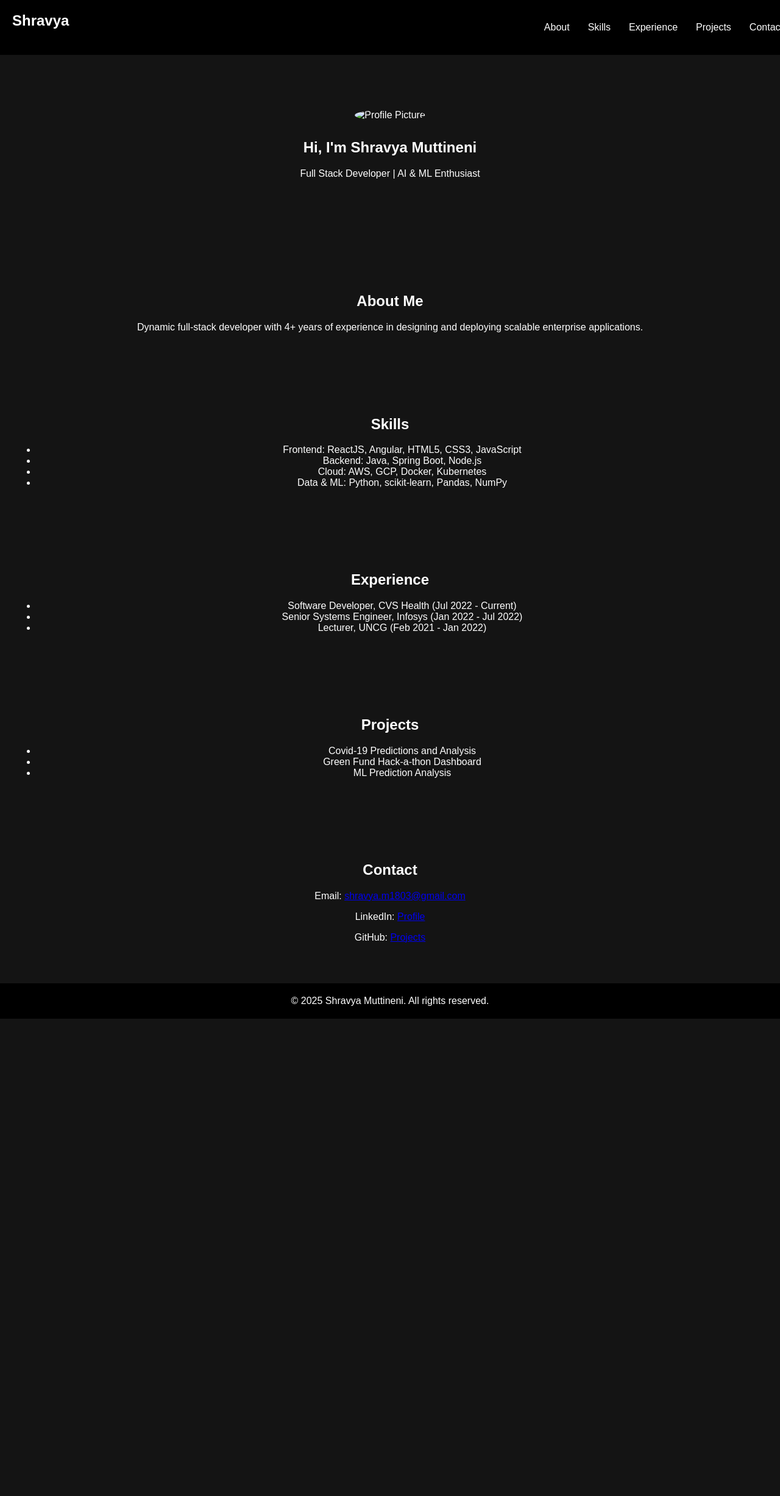
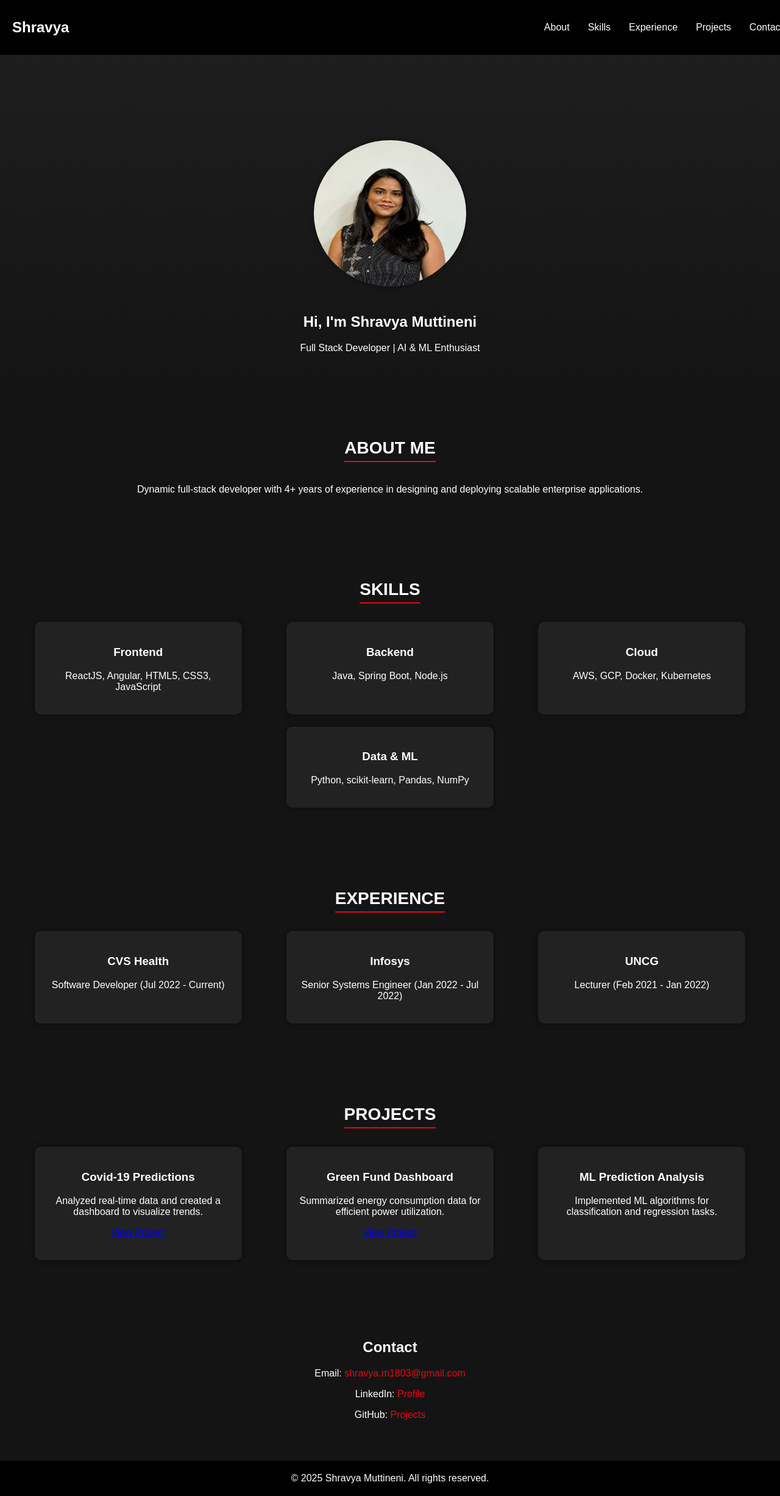
Before and after one commit to shravyamuttineni/shravyaprofile, a plain HTML site: page index.html in a window 1280 px wide. Shown: the whole page at 61% size. Before the commit the page ends 1671 px from the top, so only its background shows below. Drawn offline with Linux system fonts and the light colour scheme.

Commit message:
added scroll andsomeenhancements

```diff
--- a/index.html
+++ b/index.html
@@ -5,6 +5,111 @@
     <meta name="viewport" content="width=device-width, initial-scale=1.0">
     <title>Shravya Muttineni - Portfolio</title>
     <link rel="stylesheet" href="styles.css">
+    <style>
+        body {
+            font-family: Arial, sans-serif;
+            margin: 0;
+            padding: 0;
+            background-color: #141414;
+            color: white;
+            scroll-behavior: smooth; /* Enables smooth scrolling */
+        }
+        header {
+            display: flex;
+            justify-content: space-between;
+            align-items: center;
+            padding: 20px;
+            background-color: black;
+            position: fixed;
+            width: 100%;
+            top: 0;
+            z-index: 1000;
+        }
+        header .logo {
+            font-size: 24px;
+            font-weight: bold;
+            color: white;
+        }
+        header nav ul {
+            list-style: none;
+            display: flex;
+            padding: 0;
+        }
+        header nav ul li {
+            margin: 0 15px;
+        }
+        header nav ul li a {
+            color: white;
+            text-decoration: none;
+            transition: color 0.3s;
+        }
+        header nav ul li a:hover {
+            color: #e50914;
+        }
+        .hero {
+            text-align: center;
+            padding: 150px 20px 50px;
+            margin-top: 80px;
+            background: linear-gradient(to bottom, #1e1e1e, #141414);
+        }
+        .hero img {
+            width: 250px;
+            height: 15pc;
+            border-radius: 50%;
+            margin-bottom: 20px;
+            box-shadow: 0px 0px 10px rgba(0, 0, 0, 0.5);
+        }
+        .hero h1, .hero p {
+            animation: fadeIn 1.5s ease;
+        }
+        @keyframes fadeIn {
+            from { opacity: 0; transform: translateY(20px); }
+            to { opacity: 1; transform: translateY(0); }
+        }
+        .content {
+            padding: 50px 20px;
+            text-align: center;
+        }
+        .content h2 {
+            margin-bottom: 20px;
+            font-size: 28px;
+            text-transform: uppercase;
+            border-bottom: 2px solid #e50914;
+            display: inline-block;
+            padding-bottom: 5px;
+        }
+        .skills, .projects, .experience {
+            display: flex;
+            justify-content: space-around;
+            flex-wrap: wrap;
+        }
+        .card {
+            background-color: #222;
+            border-radius: 10px;
+            padding: 20px;
+            width: 300px;
+            margin: 10px;
+            box-shadow: 0px 0px 10px rgba(0, 0, 0, 0.5);
+            transition: transform 0.3s, box-shadow 0.3s;
+        }
+        .card:hover {
+            transform: translateY(-10px);
+            box-shadow: 0px 0px 15px rgba(255, 0, 0, 0.8);
+        }
+        .contact {
+            text-align: center;
+            padding: 50px 20px;
+        }
+        .contact a {
+            color: #e50914;
+            text-decoration: none;
+        }
+        footer {
+            text-align: center;
+            padding: 20px;
+            background-color: black;
+        }
+    </style>
 </head>
 <body>
     <header>
@@ -21,7 +126,7 @@
     </header>
 
     <section class="hero">
-        <img src="profile.jpg" alt="Profile Picture" class="profile-pic">
+        <img src="profile.jpg" alt="Profile Picture">
         <h1>Hi, I'm Shravya Muttineni</h1>
         <p>Full Stack Developer | AI & ML Enthusiast</p>
     </section>
@@ -33,33 +138,65 @@
 
     <section id="skills" class="content">
         <h2>Skills</h2>
-        <ul>
-            <li>Frontend: ReactJS, Angular, HTML5, CSS3, JavaScript</li>
-            <li>Backend: Java, Spring Boot, Node.js</li>
-            <li>Cloud: AWS, GCP, Docker, Kubernetes</li>
-            <li>Data & ML: Python, scikit-learn, Pandas, NumPy</li>
-        </ul>
+        <div class="skills">
+            <div class="card">
+                <h3>Frontend</h3>
+                <p>ReactJS, Angular, HTML5, CSS3, JavaScript</p>
+            </div>
+            <div class="card">
+                <h3>Backend</h3>
+                <p>Java, Spring Boot, Node.js</p>
+            </div>
+            <div class="card">
+                <h3>Cloud</h3>
+                <p>AWS, GCP, Docker, Kubernetes</p>
+            </div>
+            <div class="card">
+                <h3>Data & ML</h3>
+                <p>Python, scikit-learn, Pandas, NumPy</p>
+            </div>
+        </div>
     </section>
 
     <section id="experience" class="content">
         <h2>Experience</h2>
-        <ul>
-            <li>Software Developer, CVS Health (Jul 2022 - Current)</li>
-            <li>Senior Systems Engineer, Infosys (Jan 2022 - Jul 2022)</li>
-            <li>Lecturer, UNCG (Feb 2021 - Jan 2022)</li>
-        </ul>
+        <div class="experience">
+            <div class="card">
+                <h3>CVS Health</h3>
+                <p>Software Developer (Jul 2022 - Current)</p>
+            </div>
+            <div class="card">
+                <h3>Infosys</h3>
+                <p>Senior Systems Engineer (Jan 2022 - Jul 2022)</p>
+            </div>
+            <div class="card">
+                <h3>UNCG</h3>
+                <p>Lecturer (Feb 2021 - Jan 2022)</p>
+            </div>
+        </div>
     </section>
 
     <section id="projects" class="content">
         <h2>Projects</h2>
-        <ul>
-            <li>Covid-19 Predictions and Analysis</li>
-            <li>Green Fund Hack-a-thon Dashboard</li>
-            <li>ML Prediction Analysis</li>
-        </ul>
+        <div class="projects">
+            <div class="card">
+                <h3>Covid-19 Predictions</h3>
+                <p>Analyzed real-time data and created a dashboard to visualize trends.</p>
+                <p><a href="https://github.com/shravyamuttineni/covid-tracking-data" target="_blank">View Project</a></p>
+            </div>
+            <div class="card">
+                <h3>Green Fund Dashboard</h3>
+                <p>Summarized energy consumption data for efficient power utilization.</p>
+                <p><a href="https://github.com/UNCG-CSE/Hackathon-Team4" target="_blank">View Project</a></p>
+            </div>
+            <div class="card">
+                <h3>ML Prediction Analysis</h3>
+                <p>Implemented ML algorithms for classification and regression tasks.</p>
+            </div>
+        </div>
     </section>
 
-    <section id="contact" class="content">
+    <section id="contact" class="contact">
         <h2>Contact</h2>
         <p>Email: <a href="mailto:shravya.m1803@gmail.com">shravya.m1803@gmail.com</a></p>
         <p>LinkedIn: <a href="https://www.linkedin.com/in/shravyamuttineni/" target="_blank">Profile</a></p>
@@ -69,5 +206,22 @@
     <footer>
         &copy; 2025 Shravya Muttineni. All rights reserved.
     </footer>
+    <script>
+        // Smooth Scroll for All Links in the Navigation Bar
+        document.querySelectorAll('header nav ul li a').forEach(anchor => {
+            anchor.addEventListener('click', function (e) {
+                e.preventDefault();
+                const targetId = this.getAttribute('href');
+                const targetSection = document.querySelector(targetId);
+
+                if (targetSection) {
+                    targetSection.scrollIntoView({
+                        behavior: 'smooth',
+                        block: 'start'
+                    });
+                }
+            });
+        });
+    </script>
 </body>
 </html>
--- a/styles.css
+++ b/styles.css
@@ -44,8 +44,8 @@ nav ul li a {
 }
 
 .profile-pic {
-    width: 150px;
-    height: 150px;
+    width: 200px;
+    height: 15pc;
     border-radius: 50%;
     margin-bottom: 10px;
 }
```
Also changed, not shown: profilepage.html (added, +245 -0 lines), profile.jpg (renamed from profilepic.jpeg).
